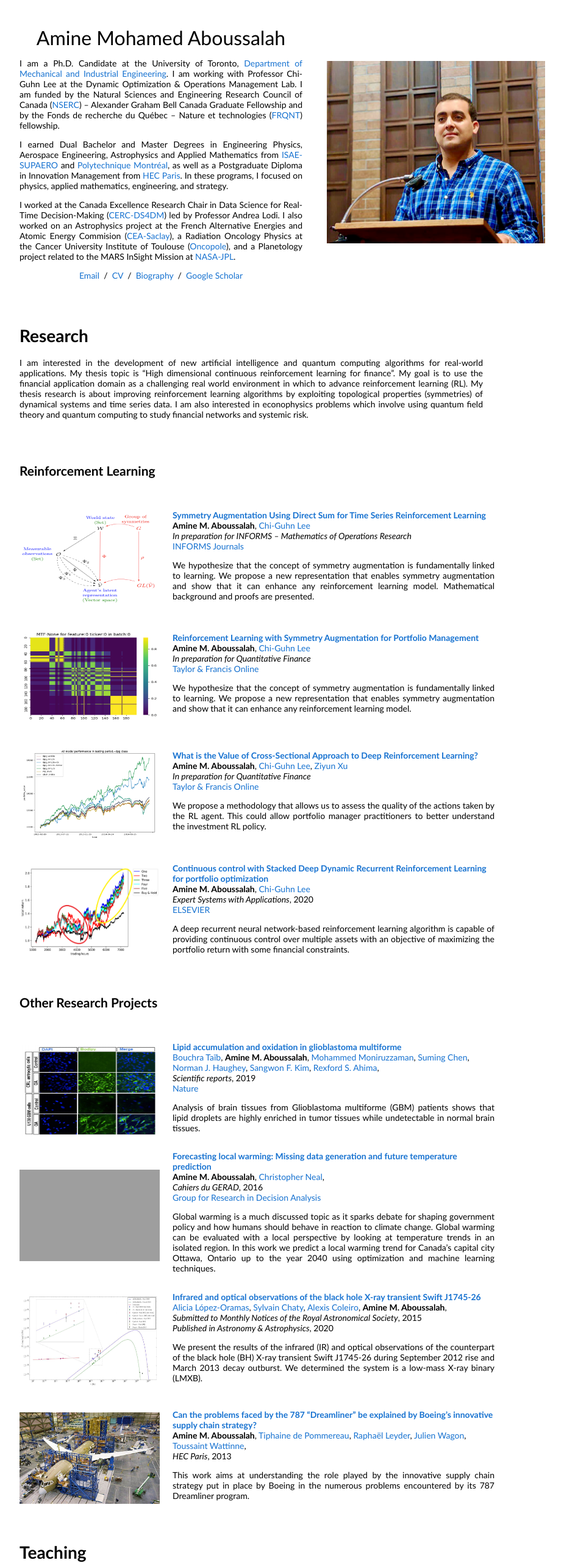
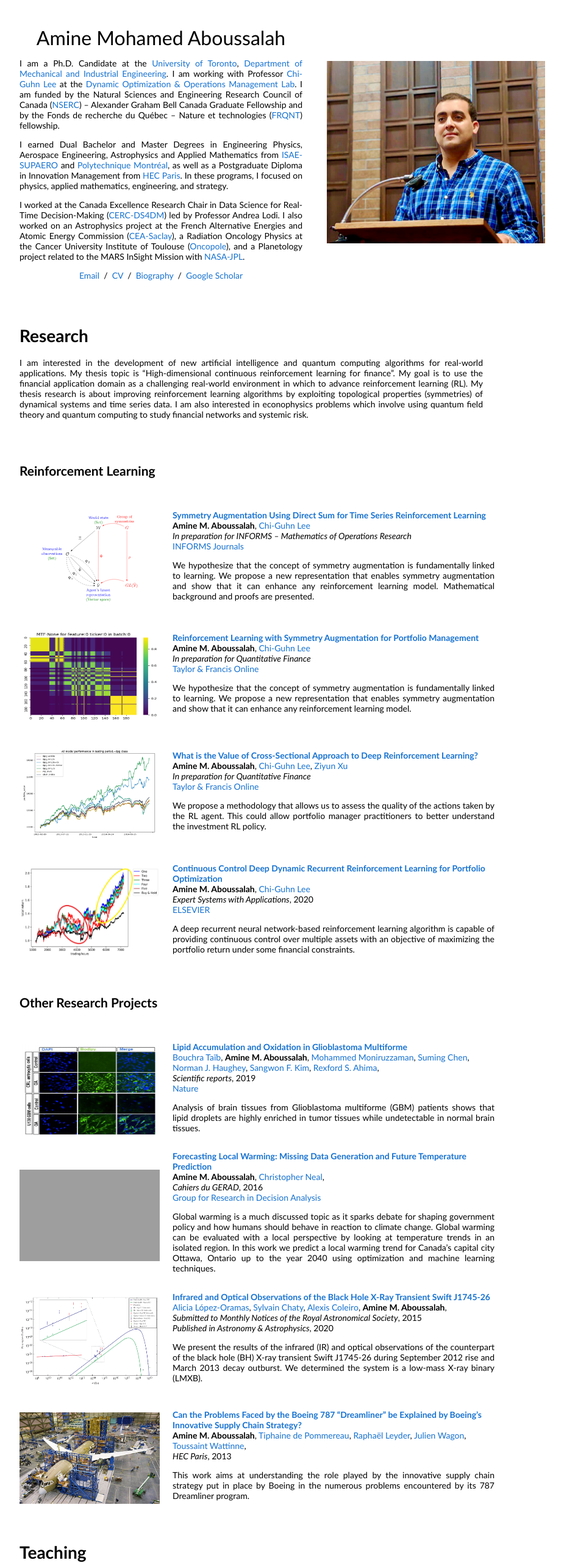
Before and after one commit to AmineAboussalah/AmineAboussalah.github.io, a plain HTML site: page index.html in a window 1280 px wide. Shown: the top 2563 px of the page at 61% size, without its empty margins (228-1153 px from the left). Drawn offline with Linux system fonts and the light colour scheme; grey boxes are pictures that could not be loaded.

Commit message:
Updated website V2

```diff
--- a/index.html
+++ b/index.html
@@ -20,15 +20,15 @@
               <p style="text-align:center">
                 <name>Amine Mohamed Aboussalah</name>
               </p>
-              <p style="text-align:justify"> I am a Ph.D. Candidate at the University of Toronto, <a href="https://www.mie.utoronto.ca/" target="_blank">Department of Mechanical and Industrial Engineering</a>. I am working with Professor Chi-Guhn Lee at the Dynamic Optimization & Operations Management Lab. I am funded by the Natural Sciences and Engineering Research Council of Canada (<a href="https://www.nserc-crsng.gc.ca/Students-Etudiants/PG-CS/CGSD-BESCD_eng.asp" target="_blank">NSERC</a>) – Alexander Graham Bell Canada Graduate Fellowship and by the Fonds de recherche du Québec – Nature et technologies (<a href="http://www.frqnt.gouv.qc.ca/en/bourses-et-subventions" target="_blank">FRQNT</a>) fellowship.
+              <p style="text-align:justify"> I am a Ph.D. Candidate at the <a href="https://www.utoronto.ca/" target="_blank">University of Toronto</a>, <a href="https://www.mie.utoronto.ca/" target="_blank">Department of Mechanical and Industrial Engineering</a>. I am working with Professor <a href="https://cglee.mie.utoronto.ca/" target="_blank">Chi-Guhn Lee</a> at the <a href="https://cglee.mie.utoronto.ca/research-lab/" target="_blank">Dynamic Optimization & Operations Management Lab</a>. I am funded by the Natural Sciences and Engineering Research Council of Canada (<a href="https://www.nserc-crsng.gc.ca/Students-Etudiants/PG-CS/CGSD-BESCD_eng.asp" target="_blank">NSERC</a>) – Alexander Graham Bell Canada Graduate Fellowship and by the Fonds de recherche du Québec – Nature et technologies (<a href="http://www.frqnt.gouv.qc.ca/en/bourses-et-subventions" target="_blank">FRQNT</a>) fellowship.
 	      </p>
 <p style="text-align:justify"> I earned Dual Bachelor and Master Degrees in Engineering Physics, Aerospace Engineering, Astrophysics and Applied Mathematics from <a href="https://www.isae-supaero.fr/en/" target="_blank">ISAE-SUPAERO</a> and <a href="https://www.polymtl.ca/programmes/en/" target="_blank">Polytechnique Montréal</a>, as well as a Postgraduate Diploma in Innovation Management from <a href="https://www.hec.edu/en" target="_blank">HEC Paris</a>. In these programs, I focused on physics, applied mathematics, engineering, and strategy.
 	      </p>
-<p style="text-align:justify"> I worked at the Canada Excellence Research Chair in Data Science for Real-Time Decision-Making (<a href="https://cerc-datascience.polymtl.ca/" target="_blank">CERC-DS4DM</a>) led by Professor Andrea Lodi. I also worked on an Astrophysics project at the French Alternative Energies and Atomic Energy Commision (<a href="http://irfu.cea.fr/dap/en/index.php" target="_blank">CEA-Saclay</a>), a Radiation Oncology Physics at the Cancer University Institute of Toulouse (<a href="https://www.iuct-oncopole.fr/en/" target="_blank">Oncopole</a>), and a Planetology project related to the MARS InSight Mission at <a href="https://mars.nasa.gov/insight/" target="_blank">NASA-JPL</a>.
+<p style="text-align:justify"> I worked at the Canada Excellence Research Chair in Data Science for Real-Time Decision-Making (<a href="https://cerc-datascience.polymtl.ca/" target="_blank">CERC-DS4DM</a>) led by Professor Andrea Lodi. I also worked on an Astrophysics project at the French Alternative Energies and Atomic Energy Commission (<a href="http://irfu.cea.fr/dap/en/index.php" target="_blank">CEA-Saclay</a>), a Radiation Oncology Physics at the Cancer University Institute of Toulouse (<a href="https://www.iuct-oncopole.fr/en/" target="_blank">Oncopole</a>), and a Planetology project related to the MARS InSight Mission with <a href="https://mars.nasa.gov/insight/" target="_blank">NASA-JPL</a>.
               </p>
               <p style="text-align:center">
                 <a href="mailto:amine.aboussalah@mail.utoronto.ca">Email</a> &nbsp/&nbsp
-                <a href="data/AmineAboussalah-CV.pdf" target="_blank">CV</a> &nbsp/&nbsp
+                <a href="data/CV_Amine_long_V19.pdf" target="_blank">CV</a> &nbsp/&nbsp
                 <a href="bio.html" target="_blank">Biography</a> &nbsp/&nbsp
                 <a href="https://scholar.google.com/citations?user=c2QKp_MAAAAJ&hl=en&oi=ao" target="_blank">Google Scholar</a>
               </p>
@@ -45,7 +45,7 @@
               <h1>Research</h1>
               <!--<h1><span style="font-weight:normal"> Research </span></h1>-->
               <p style="text-align:justify">
-                I am interested in the development of new artificial intelligence and quantum computing algorithms for real-world applications. My thesis topic is “High dimensional continuous reinforcement learning for finance”. My goal is to use the financial application domain as a challenging real world environment in which to advance reinforcement learning (RL). My thesis research is about improving reinforcement learning algorithms by exploiting topological properties (symmetries) of dynamical systems and time series data. I am also interested in econophysics problems which involve using quantum field theory and quantum computing to study financial networks and systemic risk. <!--Representative papers are <span class="highlight">highlighted</span>.-->
+                I am interested in the development of new artificial intelligence and quantum computing algorithms for real-world applications. My thesis topic is “High-dimensional continuous reinforcement learning for finance”. My goal is to use the financial application domain as a challenging real-world environment in which to advance reinforcement learning (RL). My thesis research is about improving reinforcement learning algorithms by exploiting topological properties (symmetries) of dynamical systems and time series data. I am also interested in econophysics problems which involve using quantum field theory and quantum computing to study financial networks and systemic risk. <!--Representative papers are <span class="highlight">highlighted</span>.-->
               </p>
             </td>
           </tr>
@@ -66,7 +66,7 @@
         <table style="width:100%;border:0px;border-spacing:0px;border-collapse:separate;margin-right:auto;margin-left:auto;"><tbody>
           <tr>
             <td style="padding:20px;width:25%;vertical-align:middle">
-		<img src="images/MOR3.png" alt="MOR3" width="230" height="150">
+		<img src="images/MOR3-1.svg" alt="MOR3-1" width="230" height="150">
             </td>
             <td width="75%" valign="middle">
               <a href="https://papers.ssrn.com/sol3/papers.cfm?abstract_id=3748152" target="_blank">
@@ -88,7 +88,7 @@
           <tr>
             <td style="padding:20px;width:25%;vertical-align:middle">
 		<img src="images/QF2-2.png" alt="QF2-2" width="230" height="150">
-                <!--<iframe src="images/dpg_quality.pdf" alt="dpg_quality" width="220" height="150">-->
+                <!--<iframe src="images/dpg_quality.pdf" alt="dpg_quality" width="230" height="150">-->
             </td>
             <td width="75%" valign="middle">
               <a href="https://papers.ssrn.com/sol3/papers.cfm?abstract_id=3748132" target="_blank">
@@ -135,7 +135,7 @@
             </td>
             <td width="75%" valign="middle">
               <a href="https://www.sciencedirect.com/science/article/abs/pii/S0957417419306074" target="_blank">
-                <papertitle>Continuous control with Stacked Deep Dynamic Recurrent Reinforcement Learning for portfolio optimization</papertitle>
+                <papertitle>Continuous Control Deep Dynamic Recurrent Reinforcement Learning for Portfolio Optimization</papertitle>
               </a>
               <br>
               <strong>Amine M. Aboussalah</strong>,
@@ -145,7 +145,7 @@
               <br>
               <a href="https://www.sciencedirect.com/journal/expert-systems-with-applications" target="_blank">ELSEVIER</a>
               <p></p>
-              <p style="text-align:justify"> A deep recurrent neural network-based reinforcement learning algorithm is capable of providing continuous control over multiple assets with an objective of maximizing the portfolio return with some financial constraints.</p>
+              <p style="text-align:justify"> A deep recurrent neural network-based reinforcement learning algorithm is capable of providing continuous control over multiple assets with an objective of maximizing the portfolio return under some financial constraints.</p>
             </td>
           </tr>
 
@@ -168,7 +168,7 @@
             </td>
             <td width="75%" valign="middle">
               <a href="https://www.nature.com/articles/s41598-019-55985-z" target="_blank">
-                <papertitle>Lipid accumulation and oxidation in glioblastoma multiforme</papertitle>
+                <papertitle>Lipid Accumulation and Oxidation in Glioblastoma Multiforme</papertitle>
               </a>
               <br>
               <a>Bouchra Taïb</a>,
@@ -193,7 +193,7 @@
             </td>
             <td width="75%" valign="middle">
               <a href="https://www.gerad.ca/en/papers/G-2016-76" target="_blank">
-                <papertitle>Forecasting local warming: Missing data generation and future temperature prediction</papertitle>
+                <papertitle>Forecasting Local Warming: Missing Data Generation and Future Temperature Prediction</papertitle>
               </a>
               <br>
               <strong>Amine M. Aboussalah</strong>,
@@ -209,11 +209,11 @@
 
           <tr>
             <td style="padding:20px;width:25%;vertical-align:middle">
-		<img src="images/SED_Blackhole.png" alt="SED_Blackhole" width="230" height="150">
+		<img src="images/SED_Blackhole2.png" alt="SED_Blackhole2" width="230" height="150">
             </td>
             <td width="75%" valign="middle">
               <a href="https://papers.ssrn.com/sol3/papers.cfm?abstract_id=3748630" target="_blank">
-                <papertitle>Infrared and optical observations of the black hole X-ray transient Swift J1745-26</papertitle>
+                <papertitle>Infrared and Optical Observations of the Black Hole X-Ray Transient Swift J1745-26</papertitle>
               </a>
               <br>
 	      <a>Alicia López-Oramas</a>,
@@ -238,7 +238,7 @@
             </td>
             <td width="75%" valign="middle">
               <a href="https://papers.ssrn.com/sol3/papers.cfm?abstract_id=3748159" target="_blank">
-                <papertitle>Can the problems faced by the 787 “Dreamliner” be explained by Boeing’s innovative supply chain strategy?</papertitle>
+                <papertitle>Can the Problems Faced by the Boeing 787 “Dreamliner” be Explained by Boeing’s Innovative Supply Chain Strategy?</papertitle>
               </a>
               <br>
               <strong>Amine M. Aboussalah</strong>,
@@ -273,7 +273,7 @@
               <img src="images/UofT3.png" alt="UofT3" width="205" height="180">
             </td>
             <td width="75%" valign="center">
-              <strong> Teaching Assistant </strong>
+              <strong> Teaching Assistant, University of Toronto </strong>
               <br>
               <br>
               <a href="https://engineering.calendar.utoronto.ca/course/mie567h1" target="_blank"> MIE567H1 – Dynamic and Distributed Decision Making - Fall 2018, Winter 2019, 2020, 2021 </a>
```
Also changed, not shown: bio.html (+10 -10 lines), images/MOR3-1.svg (added), images/MOR3.svg (added), images/QF1-1.svg (added), images/QF2-2.svg (added), images/SED_Blackhole.svg (added), images/SED_Blackhole2.png (added), images/total_return1.svg (added), 4 other files.
